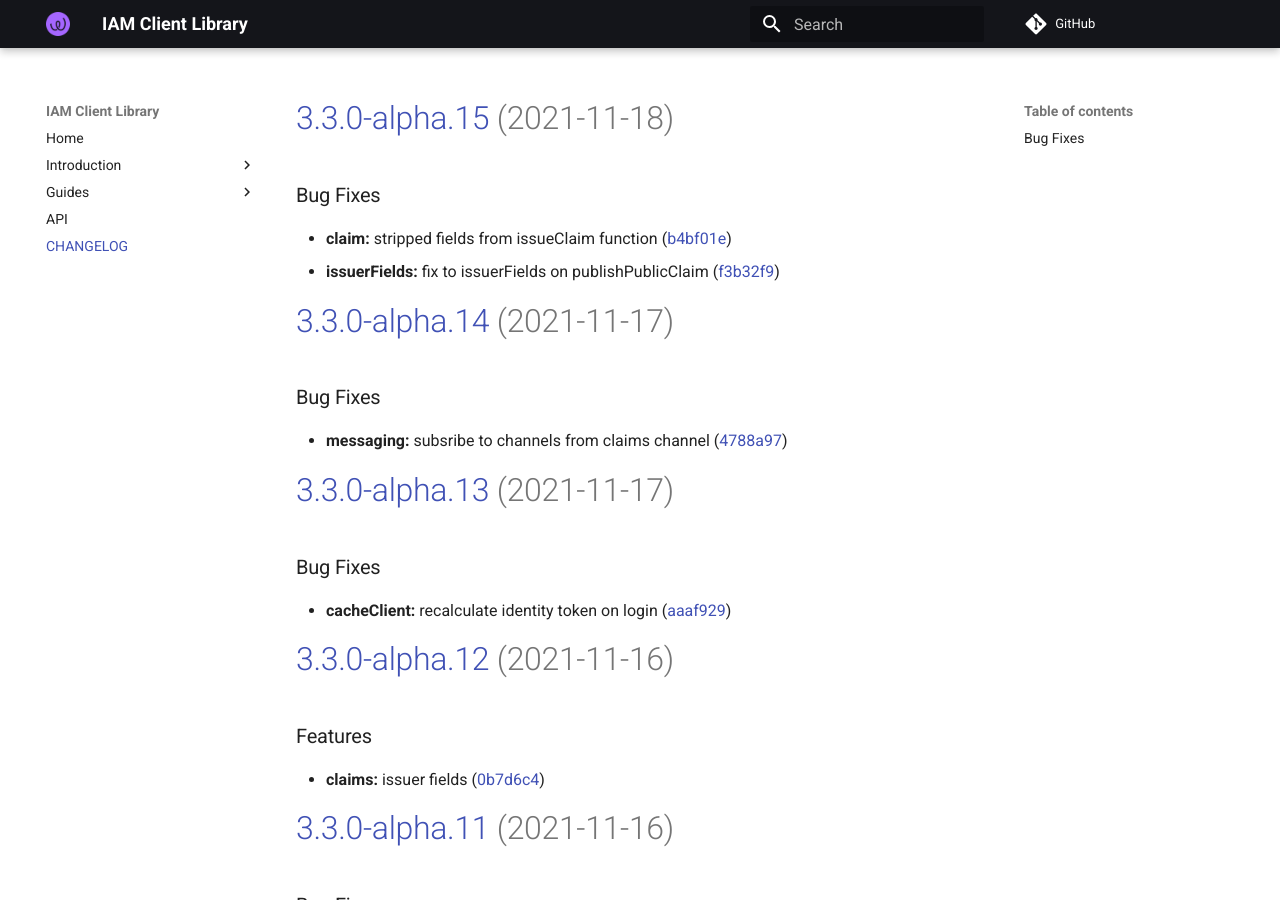
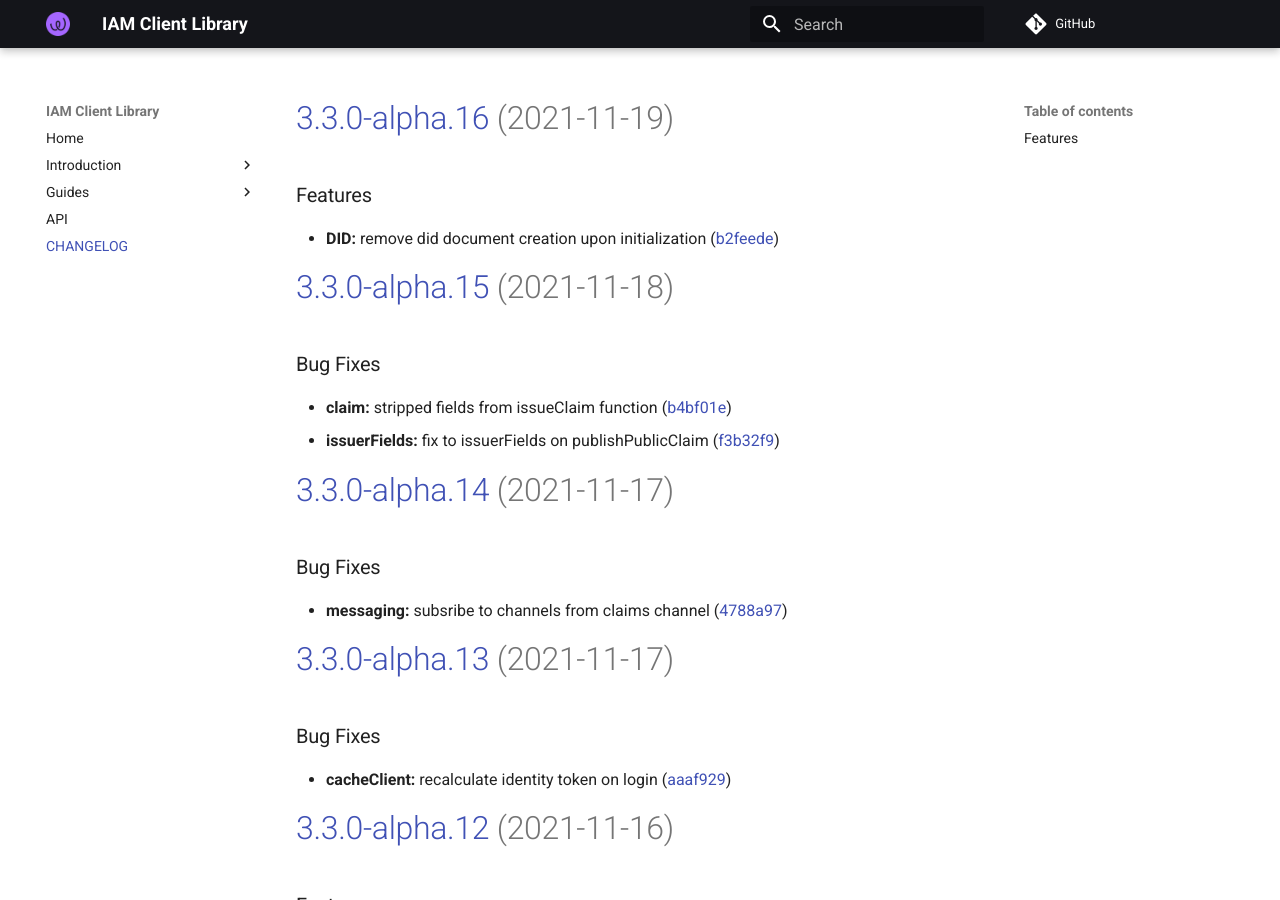
Before and after one commit to energywebfoundation/iam-client-lib, an MkDocs documentation site: the page built from docs/CHANGELOG.md, in a window 1280 px wide and 900 px high. Built offline with MkDocs 1.6.1 and Material for MkDocs 9.7.7, drawn with Linux system fonts in a browser that asks for light colours; comment, search, counter and statistics services are not loaded.

Commit message:
chore(release): 3.3.0-alpha.16 [skip ci]
# [3.3.0-alpha.16](https://github.com/energywebfoundation/iam-client-lib/compare/v3.3.0-alpha.15...v3.3.0-alpha.16) (2021-11-19)

### Features

* **DID:** remove did document creation upon initialization ([b2feede](https://github.com/energywebfoundation/iam-client-lib/commit/b2feede866bd255166b8a03e391f1f01d1f7737b))

```diff
--- a/docs/CHANGELOG.md
+++ b/docs/CHANGELOG.md
@@ -1,3 +1,10 @@
+# [3.3.0-alpha.16](https://github.com/energywebfoundation/iam-client-lib/compare/v3.3.0-alpha.15...v3.3.0-alpha.16) (2021-11-19)
+
+
+### Features
+
+* **DID:** remove did document creation upon initialization ([b2feede](https://github.com/energywebfoundation/iam-client-lib/commit/b2feede866bd255166b8a03e391f1f01d1f7737b))
+
 # [3.3.0-alpha.15](https://github.com/energywebfoundation/iam-client-lib/compare/v3.3.0-alpha.14...v3.3.0-alpha.15) (2021-11-18)
 
 
--- a/package.json
+++ b/package.json
@@ -1,6 +1,6 @@
 {
     "name": "iam-client-lib",
-    "version": "3.3.0-alpha.15",
+    "version": "3.3.0-alpha.16",
     "description": "Library for Decentralized Identity and Access Management",
     "main": "dist/index.js",
     "module": "dist/index.esm.js",
```
